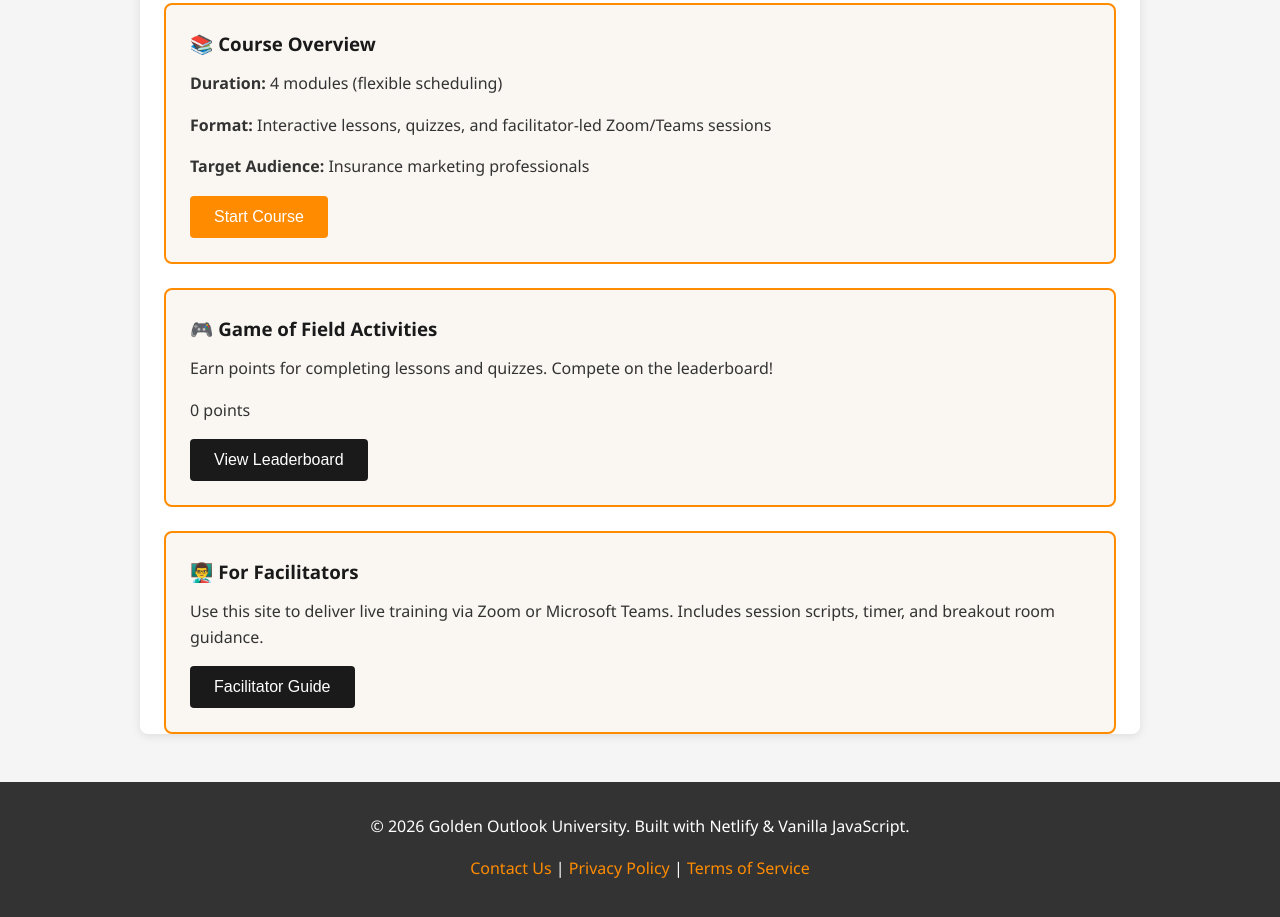
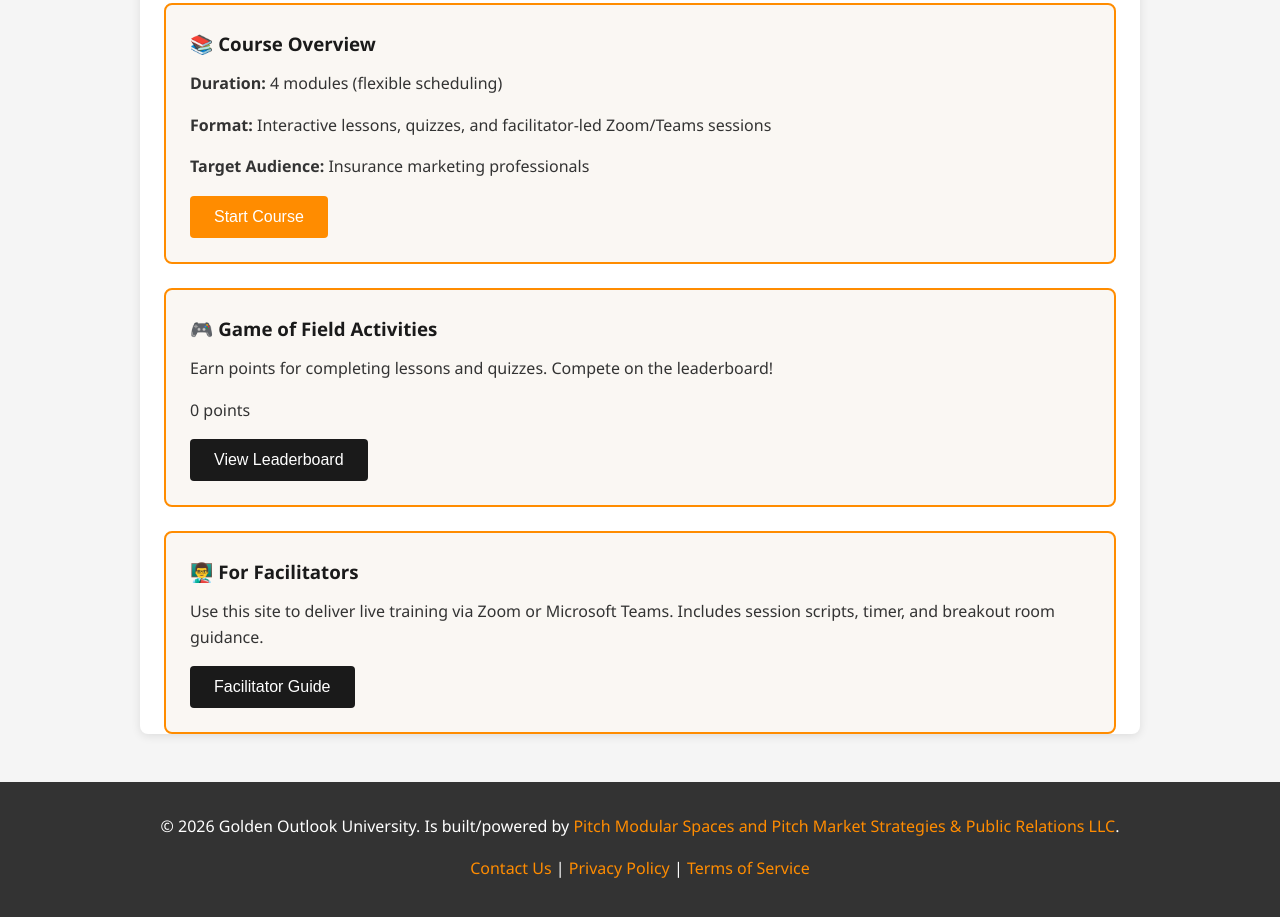
Before and after one commit to solutionspma/goldenoutlook.university, a website: page public/index.html in a window 1280 px wide. Shown: the part 334-1251 px from the top of the page. Drawn offline with Linux system fonts and the light colour scheme.

Commit message:
chore: update footer attribution and link to Pitch marketing agency

```diff
--- a/public/index.html
+++ b/public/index.html
@@ -314,7 +314,7 @@
   </main>
 
   <footer>
-    <p>&copy; 2026 Golden Outlook University. Built with Netlify & Vanilla JavaScript.</p>
+    <p>&copy; 2026 Golden Outlook University. Is built/powered by <a href="https://pitchmarketing.agency" target="_blank" rel="noopener">Pitch Modular Spaces and Pitch Market Strategies &amp; Public Relations LLC</a>.</p>
     <p><a href="#">Contact Us</a> | <a href="#">Privacy Policy</a> | <a href="#">Terms of Service</a></p>
   </footer>
 
```
